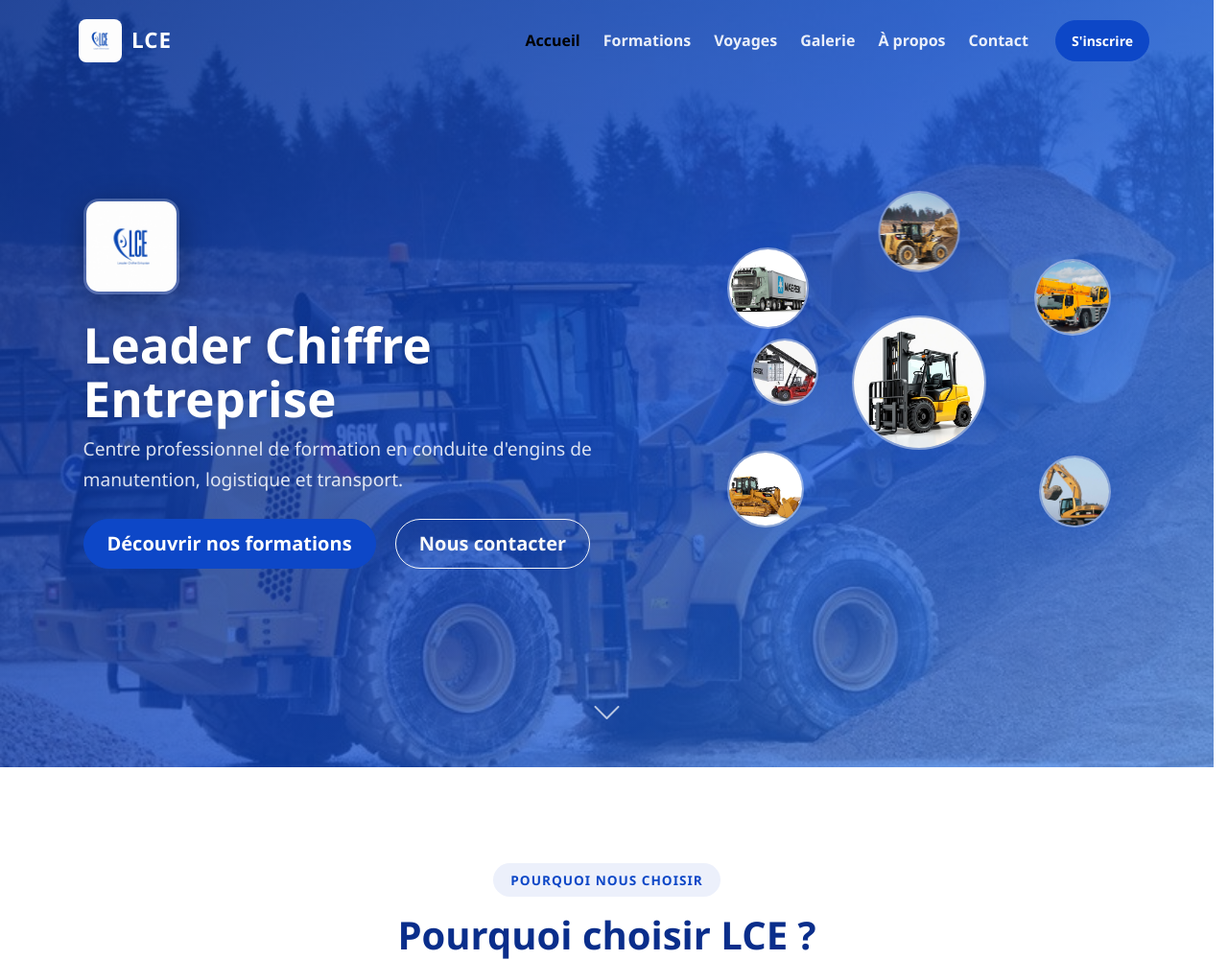
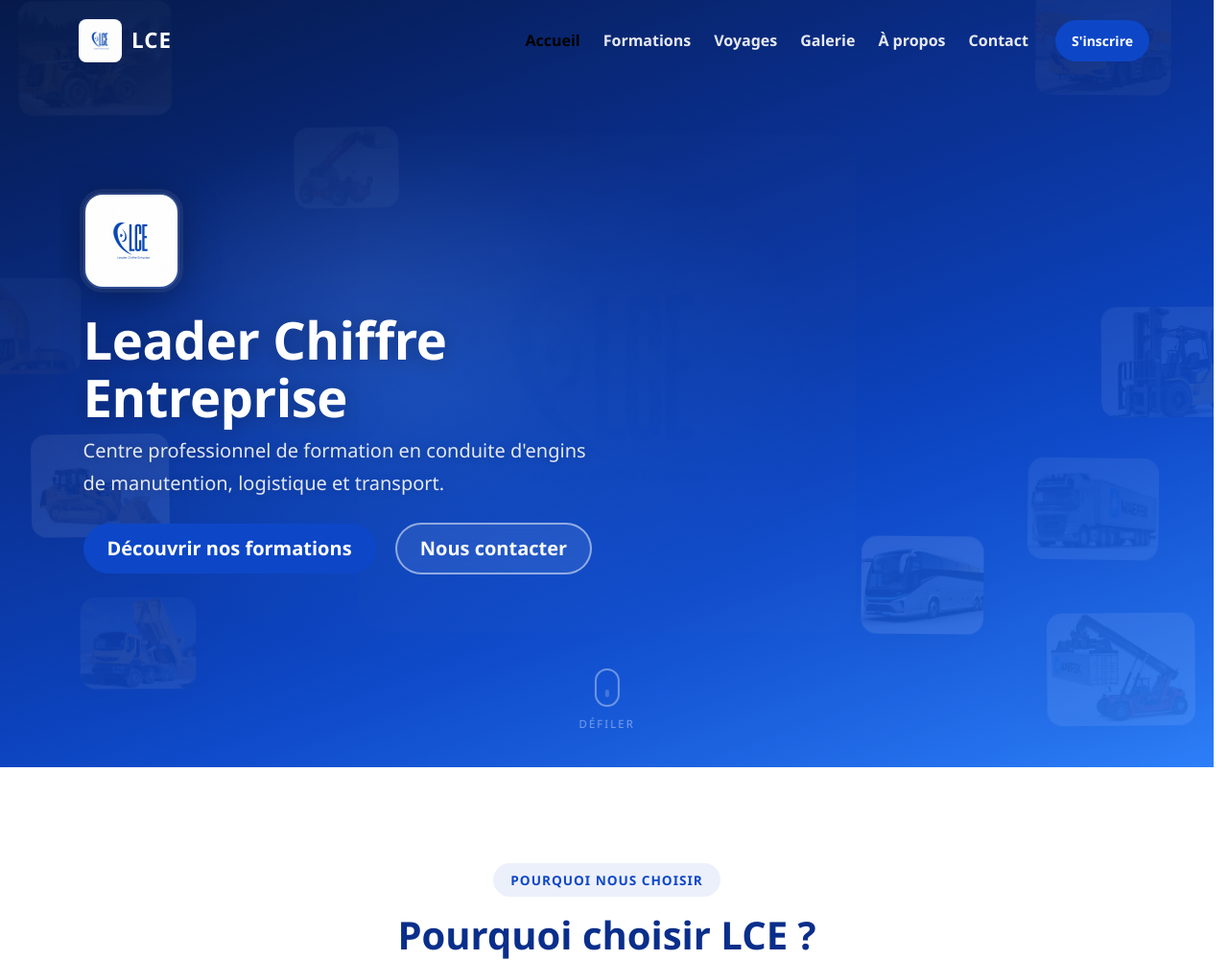
Before and after one commit to fredogary7-rgb/lce, a Flask app: page / in a window 1280 px wide. Shown: the top 1001 px of the page at 96% size. Run offline with Flask 3, Linux system fonts and the light colour scheme; data that the repository does not hold is empty; some libraries are stand-ins or nearby versions.

Commit message:
feat(hero): refonte premium - 10 engins flottants, parallax souris, watermark anime, scroll indicator moderne

```diff
--- a/static/css/style.css
+++ b/static/css/style.css
@@ -196,158 +196,230 @@ section {
 #mainNav.scrolled .navbar-toggler-icon { filter: none; }
 
 /* ============================================================
-   HERO
+   HERO PREMIUM
    ============================================================ */
 .hero {
     position: relative;
-    background: #0A2E8B;
+    background: linear-gradient(160deg, #061a4a 0%, var(--blue-dark) 30%, var(--blue-primary) 60%, var(--blue-light) 100%);
     min-height: 100vh;
     display: flex;
     align-items: center;
-}
-.hero .container {
     overflow: hidden;
 }
 
-/* Slideshow arrière-plan */
-.hero-slideshow {
-    position: absolute;
-    inset: 0;
-    z-index: 0;
-}
-
-.hero-slide {
-    position: absolute;
-    inset: 0;
-    background-size: cover;
-    background-position: center;
+/* --- Engins flottants en arrière-plan --- */
+.hero-engins-bg {
+    position: absolute;
+    inset: -20px; /* déborde un peu pour le parallax */
+    z-index: 1;
+    pointer-events: none;
+}
+
+.hero-bg-engin {
+    position: absolute;
+    border-radius: 16px;
+    object-fit: cover;
     opacity: 0;
-    transform: scale(1.12);
-    transition: opacity 1.8s cubic-bezier(0.4, 0, 0.2, 1), transform 8s cubic-bezier(0.25, 0.1, 0.25, 1);
-}
-
-.hero-slide.active {
-    opacity: 1;
-    transform: scale(1);
-    z-index: 1;
-}
-
-.hero-slide.active.zoom-out {
-    transform: scale(1.06);
-}
-
-/* Overlay sombre par-dessus le slideshow */
-.hero-slideshow-overlay {
+    box-shadow: 0 12px 40px rgba(0,0,0,0.25);
+    will-change: transform;
+    transition: opacity 1.2s ease;
+    animation: enginFloat 8s ease-in-out infinite;
+}
+
+/* Positions */
+.engin-pos-1 { top: 4%; left: 3%; width: 160px; height: 120px; animation-delay: 0s; }
+.engin-pos-2 { top: 2%; right: 5%; width: 140px; height: 110px; animation-delay: 1.2s; }
+.engin-pos-3 { top: 38%; left: -2%; width: 130px; height: 100px; animation-delay: 2.4s; }
+.engin-pos-4 { top: 42%; right: -1%; width: 150px; height: 115px; animation-delay: 0.6s; }
+.engin-pos-5 { top: 58%; left: 4%; width: 145px; height: 108px; animation-delay: 3s; }
+.engin-pos-6 { top: 60%; right: 6%; width: 135px; height: 105px; animation-delay: 1.8s; }
+.engin-pos-7 { top: 78%; left: 8%; width: 120px; height: 95px; animation-delay: 4.2s; }
+.engin-pos-8 { top: 80%; right: 3%; width: 155px; height: 118px; animation-delay: 2.8s; }
+.engin-pos-9 { top: 20%; left: 25%; width: 110px; height: 85px; animation-delay: 3.6s; }
+.engin-pos-10 { top: 70%; right: 20%; width: 125px; height: 100px; animation-delay: 5s; }
+
+/* Animation flottante premium */
+@keyframes enginFloat {
+    0%, 100% { transform: translateY(0) rotate(0deg) scale(1); }
+    20%  { transform: translateY(-8px) rotate(0.5deg) scale(1.02); }
+    40%  { transform: translateY(-16px) rotate(-1deg) scale(0.99); }
+    60%  { transform: translateY(-6px) rotate(0.8deg) scale(1.01); }
+    80%  { transform: translateY(-14px) rotate(-0.5deg) scale(1.0); }
+}
+
+/* Entrée progressive */
+.hero-bg-engin.loaded {
+    opacity: 0.18;
+}
+.hero-bg-engin:nth-child(odd).loaded  { opacity: 0.22; }
+.hero-bg-engin:nth-child(3n).loaded   { opacity: 0.16; }
+.hero-bg-engin:nth-child(5n).loaded   { opacity: 0.25; }
+
+/* --- Logo watermark géant --- */
+.hero-watermark {
     position: absolute;
     inset: 0;
     z-index: 1;
-    background: linear-gradient(135deg, rgba(10, 46, 139, 0.85) 0%, rgba(13, 71, 199, 0.75) 50%, rgba(45, 127, 249, 0.65) 100%);
-}
-
-.hero-overlay {
+    display: flex;
+    align-items: center;
+    justify-content: center;
+    pointer-events: none;
+    opacity: 0.04;
+    animation: watermarkBreathe 15s ease-in-out infinite;
+}
+
+.hero-watermark-img {
+    width: min(500px, 55vw);
+    height: auto;
+    border-radius: 28px;
+    filter: blur(1px) brightness(0.7);
+}
+
+@keyframes watermarkBreathe {
+    0%, 100% { transform: scale(1); }
+    50% { transform: scale(1.04); }
+}
+
+/* --- Overlays --- */
+.hero-gradient-overlay {
     position: absolute;
     inset: 0;
-    background: radial-gradient(ellipse at 70% 50%, rgba(45,127,249,0.3), transparent 60%);
-}
-
-.hero-content { position: relative; z-index: 2; }
+    z-index: 2;
+    background: linear-gradient(
+        160deg,
+        rgba(6, 26, 74, 0.82) 0%,
+        rgba(10, 46, 139, 0.72) 35%,
+        rgba(13, 71, 199, 0.58) 70%,
+        rgba(45, 127, 249, 0.5) 100%
+    );
+}
+
+.hero-radial-glow {
+    position: absolute;
+    inset: 0;
+    z-index: 2;
+    background:
+        radial-gradient(ellipse 600px 400px at 35% 50%, rgba(45,127,249,0.25), transparent 70%),
+        radial-gradient(ellipse 400px 300px at 30% 40%, rgba(255,255,255,0.06), transparent 60%);
+    pointer-events: none;
+}
+
+/* --- Contenu principal --- */
+.hero-content {
+    position: relative;
+    z-index: 3;
+}
 
 .hero-logo {
     width: 100px;
     height: 100px;
-    border-radius: 16px;
+    border-radius: 20px;
     object-fit: cover;
-    box-shadow: 0 8px 32px rgba(0,0,0,0.3);
-    border: 3px solid rgba(255,255,255,0.2);
+    box-shadow: 0 8px 40px rgba(0,0,0,0.35), 0 0 0 4px rgba(255,255,255,0.08);
+    border: 2px solid rgba(255,255,255,0.15);
+    backdrop-filter: blur(10px);
 }
 
 .hero-title {
-    font-size: 3.2rem;
+    font-size: 3.4rem;
     font-weight: 900;
     color: var(--white);
     line-height: 1.1;
-    text-shadow: 0 2px 10px rgba(0,0,0,0.2);
+    text-shadow: 0 2px 20px rgba(0,0,0,0.25), 0 0 80px rgba(45,127,249,0.15);
+    letter-spacing: -0.5px;
 }
 @media (max-width: 768px) { .hero-title { font-size: 2.2rem; } }
 
 .hero-subtitle {
-    font-size: 1.2rem;
-    color: rgba(255, 255, 255, 0.85);
+    font-size: 1.25rem;
+    color: rgba(255, 255, 255, 0.88);
     max-width: 550px;
-}
-
-/* Hero Engins Circle */
-.hero-engins {
-    position: relative;
-    width: 420px;
-    height: 420px;
-    margin: 0 auto;
-    max-width: 100%;
-}
-
-.engin-circle {
-    position: absolute;
-    border-radius: 50%;
-    overflow: hidden;
-    background: rgba(255,255,255,0.15);
-    backdrop-filter: blur(4px);
-    border: 2px solid rgba(255,255,255,0.3);
-    box-shadow: var(--shadow-lg);
-    transition: var(--transition);
-    animation: float 6s ease-in-out infinite;
-}
-.engin-circle:hover {
-    transform: scale(1.15) !important;
-    z-index: 10 !important;
+    font-weight: 400;
+    text-shadow: 0 1px 8px rgba(0,0,0,0.2);
+}
+
+.hero-buttons .btn-outline-light {
+    border: 2px solid rgba(255,255,255,0.5);
+    backdrop-filter: blur(6px);
+    background: rgba(255,255,255,0.08);
+}
+.hero-buttons .btn-outline-light:hover {
+    background: var(--white);
+    color: var(--blue-primary);
     border-color: var(--white);
 }
 
-.engin-circle img {
-    width: 100%;
-    height: 100%;
-    object-fit: cover;
-}
-
-.engin-center {
-    width: 140px; height: 140px;
-    top: 50%; left: 50%;
-    transform: translate(-50%, -50%);
-    z-index: 5;
-}
-
-.engin-1 { width: 85px; height: 85px; top: 10px; left: 50%; transform: translateX(-50%); animation-delay: 0s; }
-.engin-2 { width: 80px; height: 80px; top: 80px; right: 10px; animation-delay: 0.8s; }
-.engin-3 { width: 75px; height: 75px; bottom: 60px; right: 10px; animation-delay: 1.6s; }
-.engin-4 { width: 80px; height: 80px; bottom: 60px; left: 10px; animation-delay: 2.4s; }
-.engin-5 { width: 85px; height: 85px; top: 80px; left: 10px; animation-delay: 3.2s; }
-.engin-6 { width: 70px; height: 70px; top: 50%; left: 50%; transform: translate(-50%, -50%) translateX(-140px); animation-delay: 4s; }
-
-@keyframes float {
-    0%, 100% { margin-top: 0; }
-    50% { margin-top: -12px; }
-}
-
-.hero-scroll {
-    position: absolute;
-    bottom: 30px;
+/* --- Indicateur de scroll moderne --- */
+.hero-scroll-indicator {
+    position: absolute;
+    bottom: 35px;
     left: 50%;
     transform: translateX(-50%);
-    z-index: 2;
-}
-.scroll-down {
-    color: var(--white);
-    font-size: 2rem;
-    opacity: 0.7;
-    transition: var(--transition);
-    animation: bounce 2s infinite;
-    display: inline-block;
-}
-.scroll-down:hover { opacity: 1; color: var(--white); }
-
-@keyframes bounce {
-    0%, 20%, 50%, 80%, 100% { margin-top: 0; }
-    40% { margin-top: -10px; }
-    60% { margin-top: -5px; }
+    z-index: 3;
+    display: flex;
+    flex-direction: column;
+    align-items: center;
+    gap: 8px;
+    animation: scrollFade 2s ease-in-out infinite;
+}
+
+.scroll-mouse {
+    width: 26px;
+    height: 40px;
+    border-radius: 14px;
+    border: 2px solid rgba(255,255,255,0.45);
+    position: relative;
+}
+.scroll-wheel {
+    width: 4px;
+    height: 8px;
+    border-radius: 2px;
+    background: var(--white);
+    position: absolute;
+    top: 7px;
+    left: 50%;
+    transform: translateX(-50%);
+    animation: scrollWheel 1.8s ease-in-out infinite;
+}
+.scroll-text {
+    font-size: 0.72rem;
+    text-transform: uppercase;
+    letter-spacing: 2px;
+    color: rgba(255,255,255,0.5);
+    font-weight: 500;
+}
+
+@keyframes scrollWheel {
+    0%   { opacity: 1; top: 7px; }
+    100% { opacity: 0; top: 24px; }
+}
+
+@keyframes scrollFade {
+    0%, 100% { opacity: 0.6; }
+    50% { opacity: 1; }
+}
+
+/* --- Responsive: mobile --- */
+@media (max-width: 992px) {
+    .hero-bg-engin { display: none; }
+    .hero-bg-engin.engin-pos-1,
+    .hero-bg-engin.engin-pos-2,
+    .hero-bg-engin.engin-pos-4,
+    .hero-bg-engin.engin-pos-6,
+    .hero-bg-engin.engin-pos-8,
+    .hero-bg-engin.engin-pos-10 { display: block; }
+
+    .engin-pos-1 { top: 2%;  left: -6%;  width: 100px; height: 80px; }
+    .engin-pos-2 { top: 1%;  right: -8%;  width: 95px;  height: 75px; }
+    .engin-pos-4 { top: 40%; right: -10%; width: 90px;  height: 70px; }
+    .engin-pos-6 { top: 65%; right: -6%;  width: 85px;  height: 68px; }
+    .engin-pos-8 { top: 85%; right: -5%;  width: 100px; height: 80px; }
+    .engin-pos-10 { top: 88%; left: -5%;   width: 95px;  height: 75px; }
+}
+
+@media (max-width: 576px) {
+    .hero-watermark-img { width: 70vw; }
+    .hero-logo { width: 75px; height: 75px; border-radius: 14px; }
 }
 
 /* ============================================================
--- a/static/js/main.js
+++ b/static/js/main.js
@@ -29,40 +29,75 @@ document.addEventListener('DOMContentLoaded', function () {
     }
 
     // ============================================================
-    // HERO SLIDESHOW
+    // HERO PREMIUM: PARALLAX SOURIS + ENTRÉE PROGRESSIVE
     // ============================================================
-    const slides = document.querySelectorAll('.hero-slide');
-    if (slides.length > 0) {
-        let currentSlide = 0;
-        const totalSlides = slides.length;
-        const interval = 5000; // 5 secondes par slide
+    const heroSection = document.querySelector('.hero');
+    const heroEngins = document.querySelectorAll('.hero-bg-engin');
 
-        function nextSlide() {
-            const current = slides[currentSlide];
+    // --- Apparition progressive des engins ---
+    if (heroEngins.length > 0) {
+        heroEngins.forEach((engin, i) => {
+            setTimeout(() => {
+                engin.classList.add('loaded');
+            }, 200 + i * 150); // échelonné sur ~1.7s
+        });
+    }
 
-            // Ajoute l'effet zoom-out sur le slide actuel
-            current.classList.add('zoom-out');
+    // --- Parallax souris (desktop only) ---
+    if (heroSection && window.matchMedia('(min-width: 993px)').matches) {
+        heroSection.addEventListener('mousemove', (e) => {
+            const { clientX, clientY } = e;
+            const { innerWidth, innerHeight } = window;
 
-            // Passe au slide suivant
-            currentSlide = (currentSlide + 1) % totalSlides;
-            const next = slides[currentSlide];
+            // Coordonnées normalisées de -1 à 1
+            const x = (clientX / innerWidth) * 2 - 1;
+            const y = (clientY / innerHeight) * 2 - 1;
 
-            // Prépare le prochain slide
-            next.classList.add('active');
+            heroEngins.forEach((engin) => {
+                const speed = parseFloat(engin.dataset.speed) || 0.02;
+                const moveX = x * speed * 50; // px max
+                const moveY = y * speed * 50;
+                engin.style.transform = `translate(${moveX}px, ${moveY}px)`;
+            });
 
-            // Après la transition de fondu, nettoie l'ancien slide
-            setTimeout(() => {
-                current.classList.remove('active', 'zoom-out');
-                // Réinitialise les autres slides
-                slides.forEach((s, i) => {
-                    if (i !== currentSlide) {
-                        s.classList.remove('active', 'zoom-out');
+            // Léger parallax sur le watermark
+            const watermark = document.querySelector('.hero-watermark');
+            if (watermark) {
+                watermark.style.transform = `translate(${x * 8}px, ${y * 8}px)`;
+            }
+        });
+
+        // Réinitialiser quand la souris quitte la hero
+        heroSection.addEventListener('mouseleave', () => {
+            heroEngins.forEach((engin) => {
+                engin.style.transform = '';
+            });
+            const watermark = document.querySelector('.hero-watermark');
+            if (watermark) {
+                watermark.style.transform = '';
+            }
+        });
+    }
+
+    // --- Parallax au scroll pour mobile ---
+    if (heroSection) {
+        let scrollTicking = false;
+        window.addEventListener('scroll', () => {
+            if (!scrollTicking) {
+                requestAnimationFrame(() => {
+                    const scrollY = window.scrollY;
+                    if (scrollY < window.innerHeight) {
+                        const factor = scrollY / window.innerHeight;
+                        heroEngins.forEach((engin) => {
+                            const speed = parseFloat(engin.dataset.speed) || 0.02;
+                            engin.style.transform = `translateY(${-scrollY * speed * 0.8}px)`;
+                        });
                     }
+                    scrollTicking = false;
                 });
-            }, 1800); // durée de la transition opacity
-        }
-
-        setInterval(nextSlide, interval);
+                scrollTicking = true;
+            }
+        }, { passive: true });
     }
 
     // ============================================================
--- a/templates/index.html
+++ b/templates/index.html
@@ -3,46 +3,45 @@
 
 <!-- HERO SECTION -->
 <section class="hero" id="accueil">
-    <!-- Slideshow arrière-plan -->
-    <div class="hero-slideshow">
-        <div class="hero-slide active" style="background-image: url('{{ url_for('static', filename='images/cha.JPG') }}')"></div>
-        <div class="hero-slide" style="background-image: url('{{ url_for('static', filename='images/gru.JPG') }}')"></div>
-        <div class="hero-slide" style="background-image: url('{{ url_for('static', filename='images/pelle.JPG') }}')"></div>
-        <div class="hero-slide" style="background-image: url('{{ url_for('static', filename='images/char.JPG') }}')"></div>
-        <div class="hero-slide" style="background-image: url('{{ url_for('static', filename='images/buldo.JPG') }}')"></div>
-        <div class="hero-slide" style="background-image: url('{{ url_for('static', filename='images/semi.JPG') }}')"></div>
-        <div class="hero-slide" style="background-image: url('{{ url_for('static', filename='images/benne.JPG') }}')"></div>
-        <div class="hero-slide" style="background-image: url('{{ url_for('static', filename='images/niveu.JPG') }}')"></div>
+    <!-- Engins flottants en arrière-plan -->
+    <div class="hero-engins-bg" data-parallax="0.02">
+        <img src="{{ url_for('static', filename='images/cha.JPG') }}" alt="" class="hero-bg-engin engin-pos-1" data-speed="0.015" loading="lazy">
+        <img src="{{ url_for('static', filename='images/gru.JPG') }}" alt="" class="hero-bg-engin engin-pos-2" data-speed="0.025" loading="lazy">
+        <img src="{{ url_for('static', filename='images/pelle.JPG') }}" alt="" class="hero-bg-engin engin-pos-3" data-speed="0.018" loading="lazy">
+        <img src="{{ url_for('static', filename='images/char.JPG') }}" alt="" class="hero-bg-engin engin-pos-4" data-speed="0.022" loading="lazy">
+        <img src="{{ url_for('static', filename='images/buldo.JPG') }}" alt="" class="hero-bg-engin engin-pos-5" data-speed="0.012" loading="lazy">
+        <img src="{{ url_for('static', filename='images/semi.JPG') }}" alt="" class="hero-bg-engin engin-pos-6" data-speed="0.028" loading="lazy">
+        <img src="{{ url_for('static', filename='images/benne.JPG') }}" alt="" class="hero-bg-engin engin-pos-7" data-speed="0.016" loading="lazy">
+        <img src="{{ url_for('static', filename='images/reash.JPG') }}" alt="" class="hero-bg-engin engin-pos-8" data-speed="0.024" loading="lazy">
+        <img src="{{ url_for('static', filename='images/mani.JPG') }}" alt="" class="hero-bg-engin engin-pos-9" data-speed="0.019" loading="lazy">
+        <img src="{{ url_for('static', filename='images/bus.JPG') }}" alt="" class="hero-bg-engin engin-pos-10" data-speed="0.021" loading="lazy">
     </div>
-    <div class="hero-slideshow-overlay"></div>
-    <div class="hero-overlay"></div>
+    <!-- Logo LCE géant en filigrane -->
+    <div class="hero-watermark">
+        <img src="{{ url_for('static', filename='images/lc.JPG') }}" alt="" class="hero-watermark-img">
+    </div>
+    <!-- Overlays -->
+    <div class="hero-gradient-overlay"></div>
+    <div class="hero-radial-glow"></div>
+    <!-- Contenu principal -->
     <div class="container hero-content">
         <div class="row align-items-center min-vh-100">
             <div class="col-lg-7" data-aos="fade-right" data-aos-duration="1000">
-                <img src="{{ url_for('static', filename='images/pelle.JPG') }}" alt="Engin de chantier" class="hero-engin-top d-block d-lg-none mb-3" style="width:100%;max-width:120px;border-radius:12px;opacity:0.35;filter:brightness(0.6);margin-left:auto;margin-right:30px;margin-top:50px;box-shadow:0 8px 24px rgba(0,0,0,0.3);animation:floatTop 3s ease-in-out infinite" loading="lazy">
-                <img src="{{ url_for('static', filename='images/lc.JPG') }}" alt="LCE Logo" class="hero-logo mb-4" width="100" height="100">
-                <h1 class="hero-title">Leader Chiffre Entreprise</h1>
-                <p class="hero-subtitle">Centre professionnel de formation en conduite d'engins de manutention, logistique et transport.</p>
-                <div class="hero-buttons mt-4">
+                <img src="{{ url_for('static', filename='images/lc.JPG') }}" alt="LCE Logo" class="hero-logo mb-4" width="100" height="100" data-aos="zoom-in" data-aos-duration="800">
+                <h1 class="hero-title" data-aos="fade-up" data-aos-delay="150" data-aos-duration="800">Leader Chiffre Entreprise</h1>
+                <p class="hero-subtitle" data-aos="fade-up" data-aos-delay="250" data-aos-duration="800">Centre professionnel de formation en conduite d'engins de manutention, logistique et transport.</p>
+                <div class="hero-buttons mt-4" data-aos="fade-up" data-aos-delay="400" data-aos-duration="800">
                     <a href="#formations" class="btn btn-primary btn-lg rounded-pill me-3 px-4">Découvrir nos formations</a>
                     <a href="#contact" class="btn btn-outline-light btn-lg rounded-pill px-4">Nous contacter</a>
                 </div>
-                <img src="{{ url_for('static', filename='images/gru.JPG') }}" alt="Grue PPM" class="hero-engin-bottom d-block d-lg-none mx-auto mt-4" style="width:100%;max-width:200px;border-radius:16px;opacity:0.5;filter:brightness(0.7);box-shadow:0 8px 24px rgba(0,0,0,0.3);animation:floatBottom 4s ease-in-out infinite" loading="lazy">
-            </div>
-            <div class="col-lg-5 text-center d-none d-lg-block" data-aos="fade-left" data-aos-duration="1000" data-aos-delay="300">
-                <div class="hero-engins">
-                    <div class="engin-circle engin-1"><img src="{{ url_for('static', filename='images/cha.JPG') }}" alt="Engin"></div>
-                    <div class="engin-circle engin-2"><img src="{{ url_for('static', filename='images/gru.JPG') }}" alt="Engin"></div>
-                    <div class="engin-circle engin-3"><img src="{{ url_for('static', filename='images/pelle.JPG') }}" alt="Engin"></div>
-                    <div class="engin-circle engin-center"><img src="{{ url_for('static', filename='images/char.JPG') }}" alt="Engin principal"></div>
-                    <div class="engin-circle engin-4"><img src="{{ url_for('static', filename='images/buldo.JPG') }}" alt="Engin"></div>
-                    <div class="engin-circle engin-5"><img src="{{ url_for('static', filename='images/semi.JPG') }}" alt="Engin"></div>
-                    <div class="engin-circle engin-6"><img src="{{ url_for('static', filename='images/reash.JPG') }}" alt="Engin"></div>
-                </div>
             </div>
         </div>
-        <div class="hero-scroll">
-            <a href="#pourquoi" class="scroll-down"><i class="bi bi-chevron-down"></i></a>
+        <!-- Indicateur de scroll moderne -->
+        <div class="hero-scroll-indicator">
+            <div class="scroll-mouse">
+                <div class="scroll-wheel"></div>
+            </div>
+            <span class="scroll-text">Défiler</span>
         </div>
     </div>
 </section>
```
